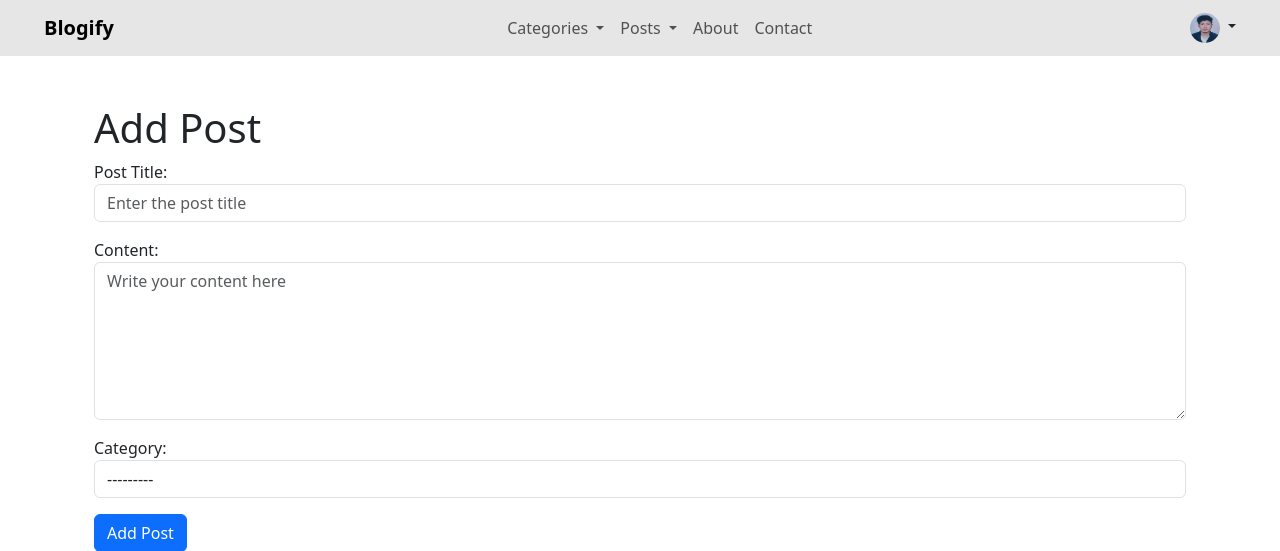
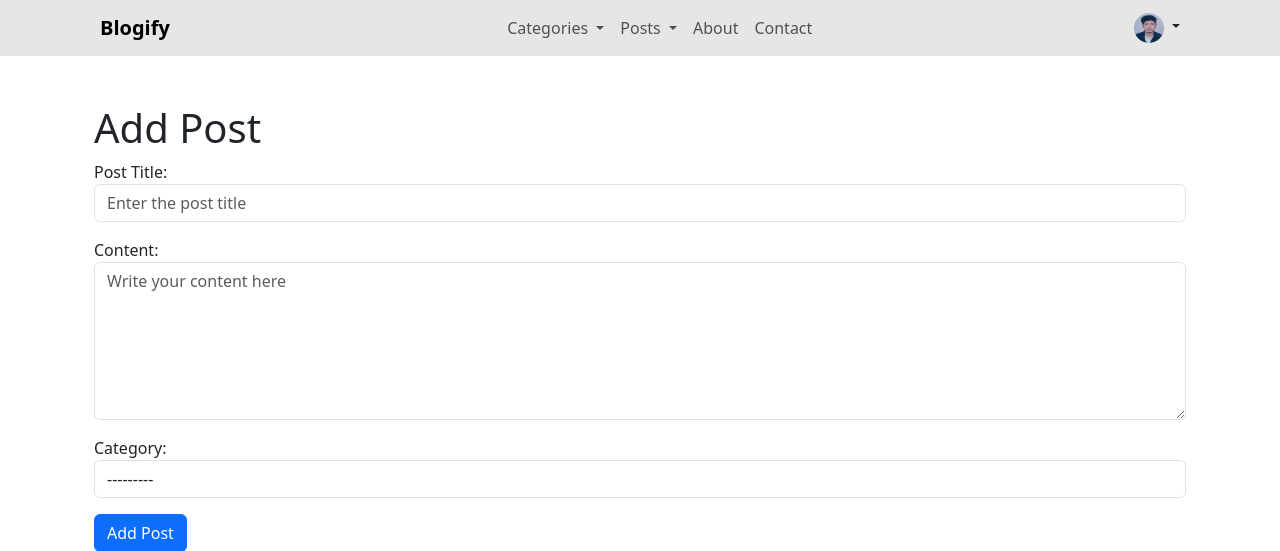
Before and after one commit to nishanlimbuchemjong/Blogify-Python-Django, a Django app: page /Users/post/add/ in a window 1280 px wide. Shown: the top 551 px of the page. Run offline with Django 5.2, Linux system fonts and the light colour scheme; a user stored in the database is signed in; data comes from the database, SQL or seed files in the repository.

Commit message:
[modify] navbar-container styling modified. adjusting logo and profile_pic on same margin

```diff
--- a/User/templates/admin/admin_base.html
+++ b/User/templates/admin/admin_base.html
@@ -8,8 +8,8 @@
     <style>
         /* Ensure the navbar has the same left and right margins as the content */
         .navbar-container {
-            margin-left: 2rem;  /* Adjust this to match the left margin of the content */
-            margin-right: 2rem;  /* Adjust this to match the right margin of the content */
+            margin-left: 5.5rem;  /* Adjust this to match the left margin of the content */
+            margin-right: 5.5rem;  /* Adjust this to match the right margin of the content */
         }
         .navbar-nav {
             display: flex;
```
